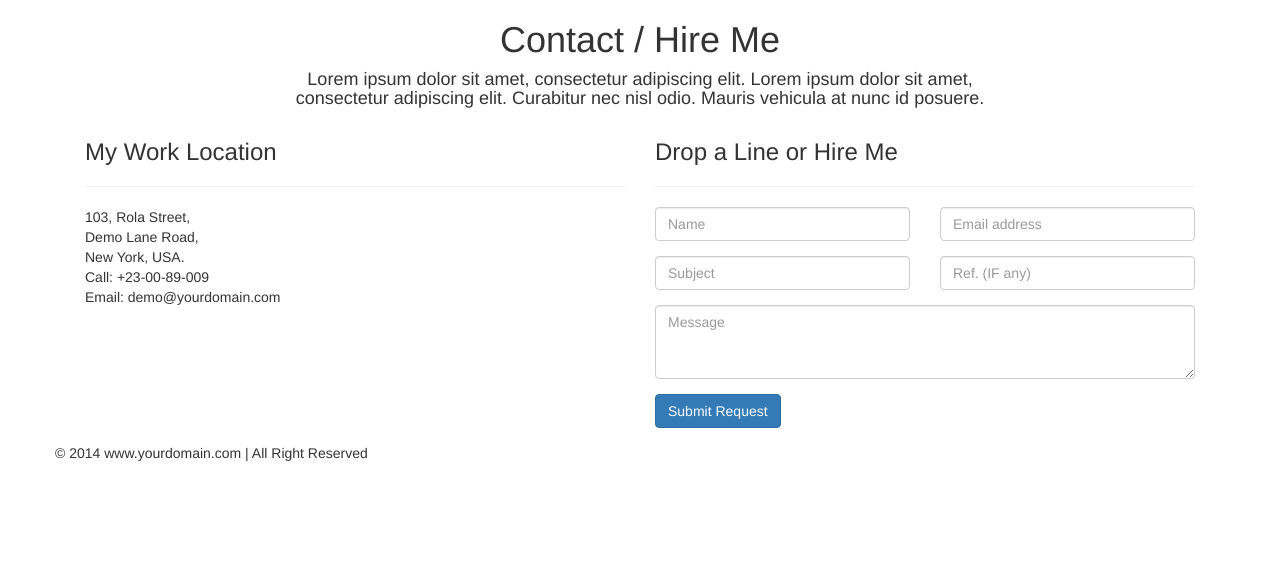
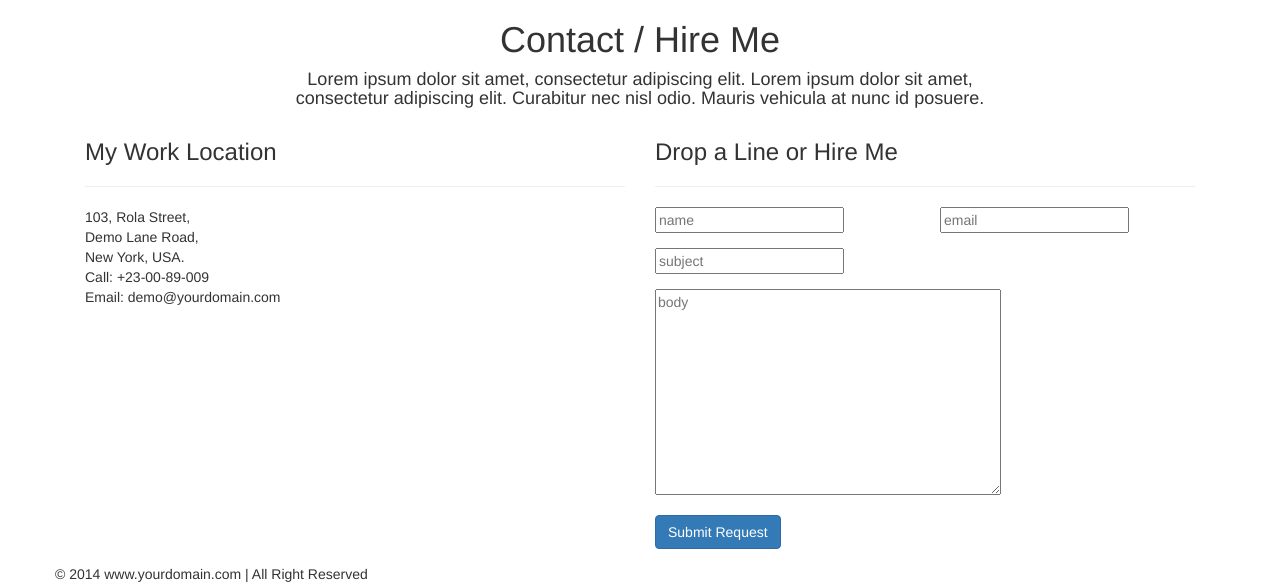
Before and after one commit to Mosi-azizi/mySite, a Django app: page / in a window 1280 px wide. Shown: the part 1592-2176 px from the top of the page. Before the commit the page ends 2053 px from the top, so only its background shows below. Run offline with Django 4.2, Linux system fonts and the light colour scheme; data comes from the database, SQL or seed files in the repository; both versions use the stored data as it was after the commit; parts of the project's set-up code (start-up, migrations or seed data) failed here and were passed over; some libraries are stand-ins or nearby versions.

Commit message:
create message form

```diff
--- /dev/null
+++ b/resume/forms.py
@@ -0,0 +1,13 @@
+from django.forms import ModelForm
+from .models import Profile,Skill,Message
+
+class MessageFrom(ModelForm):
+    class Meta:
+        model = Message
+        fields = ['name','email','subject','body']
+
+    def __init__(self, *args, **kwargs):
+        super(MessageFrom, self).__init__(*args, **kwargs)
+        for name, field in self.fields.items():
+            field.widget.attrs.update({'class': 'input'})
+            field.widget.attrs.update({'placeholder': name})
--- a/resume/templates/resume/profile.html
+++ b/resume/templates/resume/profile.html
@@ -1,30 +1,7 @@
 {% extends 'main.html' %}
 {% block content %}
 
-     <!-- NAV SECTION -->
-    <div class="navbar navbar-inverse navbar-fixed-top">
-        <div class="container">
-            <div class="navbar-header">
-                <button type="button" class="navbar-toggle" data-toggle="collapse" data-target=".navbar-collapse">
-                    <span class="icon-bar"></span>
-                    <span class="icon-bar"></span>
-                    <span class="icon-bar"></span>
-                </button>
-                <a class="navbar-brand" href="#"> profile.name.solve </a>
-            </div>
-            <div class="navbar-collapse collapse">
-                <ul class="nav navbar-nav navbar-right">
-                    <li><a href="#header-section">HOME</a></li>
-                    <li><a href="#about-section">ABOUT</a></li>
-                    <li><a href="#products-section">MY-WORK</a></li>
-                    <li><a href="#contact-section">HIRE ME</a></li>
-                    <li><a href="#contact-section">CONTACT</a></li>
-                </ul>
-            </div>
-
-        </div>
-    </div>
-     <!--END NAV SECTION -->
+    {% include 'navbar.html' %}
      <!-- HEADER SECTION -->
     <div id="header-section">
         <div class="container">
@@ -212,35 +189,40 @@
                     <div class="col-md-6  " data-scrollreveal="enter right and move 100px, wait 0.4s">
                         <h3>Drop a Line or Hire Me </h3>
                         <hr />
-                        <form>
+                        <form method="post" class="form">
+                            {% csrf_token %}
                             <div class="row">
                                 <div class="col-md-6 ">
                                     <div class="form-group">
-                                        <input type="text" class="form-control" required="required" placeholder="Name">
+{#                                        <input type="text" class="form-control" required="required" placeholder="Name">#}
+{#                                        <label for="formInput#text">{{form.name.label}}:  </label>#}
+                                        {{ form.name }}
                                     </div>
                                 </div>
                                 <div class="col-md-6">
                                     <div class="form-group">
-                                        <input type="text" class="form-control" required="required" placeholder="Email address">
+{#                                        <input type="text" class="form-control" required="required" placeholder="Email address">#}
+{#                                         <label for="formInput#text">{{form.email.label}}:  </label>#}
+                                        {{ form.email }}
                                     </div>
                                 </div>
                             </div>
                               <div class="row">
                                 <div class="col-md-6 ">
                                     <div class="form-group">
-                                        <input type="text" class="form-control" required="required" placeholder="Subject">
+{#                                        <input type="text" class="form-control" required="required" placeholder="Subject">#}
+{#                                         <label for="formInput#text">{{form.subject.label}}:  </label>#}
+                                        {{ form.subject }}
                                     </div>
                                 </div>
-                                <div class="col-md-6 ">
-                                    <div class="form-group">
-                                        <input type="text" class="form-control"  placeholder="Ref. (IF any)">
-                                    </div>
-                                </div>
+
                             </div>
                             <div class="row">
                                 <div class="col-md-12 ">
                                     <div class="form-group">
-                                        <textarea name="message" id="message" required="required" class="form-control" rows="3"  placeholder="Message"></textarea>
+{#                                        <textarea name="message" id="message" required="required" class="form-control" rows="3"  placeholder="Message"></textarea>#}
+{#                                         <label for="formInput#text">{{form.body.label}}:  </label>#}
+                                        {{ form.body }}
                                     </div>
                                     <div class="form-group">
                                         <button type="submit" class="btn btn-primary">Submit Request</button>
--- a/resume/views.py
+++ b/resume/views.py
@@ -1,12 +1,25 @@
-from django.shortcuts import render
+from django.contrib import messages
+from django.shortcuts import render, redirect
+from django.utils import http
+
 from .models import Profile,Skill
+from .forms import MessageFrom
 # Create your views here.
 
 
 def myResume(request):
     profiles = Profile.objects.all()
     skills = Skill.objects.all()
+    messageForm = MessageFrom()
+    if request.method == 'POST':
+        messageForm = MessageFrom(request.POST)
+        if messageForm.is_valid():
+            messageForm.save()
+            return redirect(myResume)
+            # messages.success(request,'Your message successfully sent!')
+
+
     context ={
-        'profile':profiles,'skills':skills
+        'profile':profiles,'skills':skills,'form':messageForm
     }
     return render(request,'resume/profile.html',context)
--- a/templates/main.html
+++ b/templates/main.html
@@ -15,7 +15,7 @@
     <!--[if IE]>
         <meta http-equiv="X-UA-Compatible" content="IE=edge,chrome=1">
         <![endif]-->
-    <title>Bootstrap Personal Portfolio Template For Free by Binary Theme</title>
+    <title>Sam_Azizi_Resume</title>
     <!--GOOGLE FONT -->
     <link href='http://fonts.googleapis.com/css?family=Open+Sans' rel='stylesheet' type='text/css'>
     <!--BOOTSTRAP MAIN STYLES -->
--- /dev/null
+++ b/templates/navbar.html
@@ -0,0 +1,25 @@
+{% load static %}
+<!-- NAV SECTION -->
+    <div class="navbar navbar-inverse navbar-fixed-top">
+        <div class="container">
+            <div class="navbar-header">
+                <button type="button" class="navbar-toggle" data-toggle="collapse" data-target=".navbar-collapse">
+                    <span class="icon-bar"></span>
+                    <span class="icon-bar"></span>
+                    <span class="icon-bar"></span>
+                </button>
+                <a class="navbar-brand" href="#"> profile.name.solve </a>
+            </div>
+            <div class="navbar-collapse collapse">
+                <ul class="nav navbar-nav navbar-right">
+                    <li><a href="#header-section">HOME</a></li>
+                    <li><a href="#about-section">ABOUT</a></li>
+                    <li><a href="#products-section">MY-WORK</a></li>
+                    <li><a href="#contact-section">HIRE ME</a></li>
+                    <li><a href="#contact-section">CONTACT</a></li>
+                </ul>
+            </div>
+
+        </div>
+    </div>
+     <!--END NAV SECTION -->
```
Also changed, not shown: db.sqlite3.
